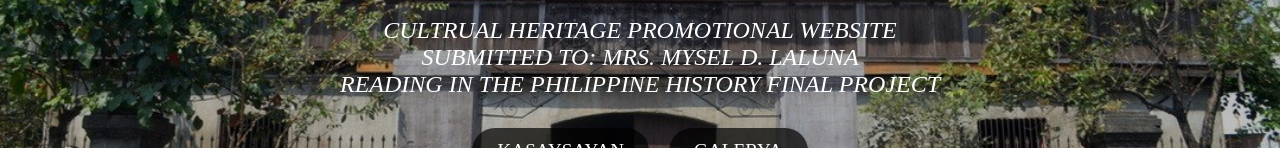
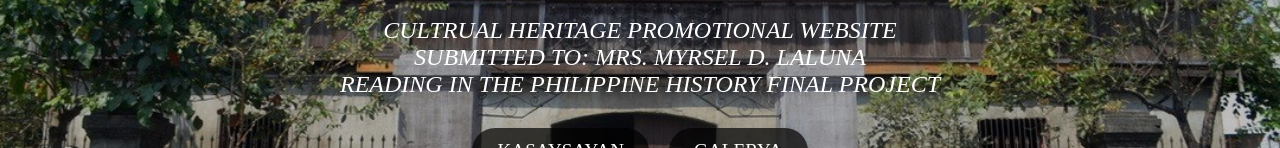
Before and after one commit to rhymikaellah/enriquezancestralhouse, a plain HTML site: page index.html in a window 1280 px wide. Shown: the part 462-610 px from the top of the page. Drawn offline with Linux system fonts and the light colour scheme.

Commit message:
index.html

```diff
--- a/index.html
+++ b/index.html
@@ -74,7 +74,7 @@
 
     <div class="footer-text">
         CULTRUAL HERITAGE PROMOTIONAL WEBSITE<br>
-        SUBMITTED TO: MRS. MYSEL D. LALUNA<br>
+        SUBMITTED TO: MRS. MYRSEL D. LALUNA<br>
         READING IN THE PHILIPPINE HISTORY FINAL PROJECT
     </div>
 
```
